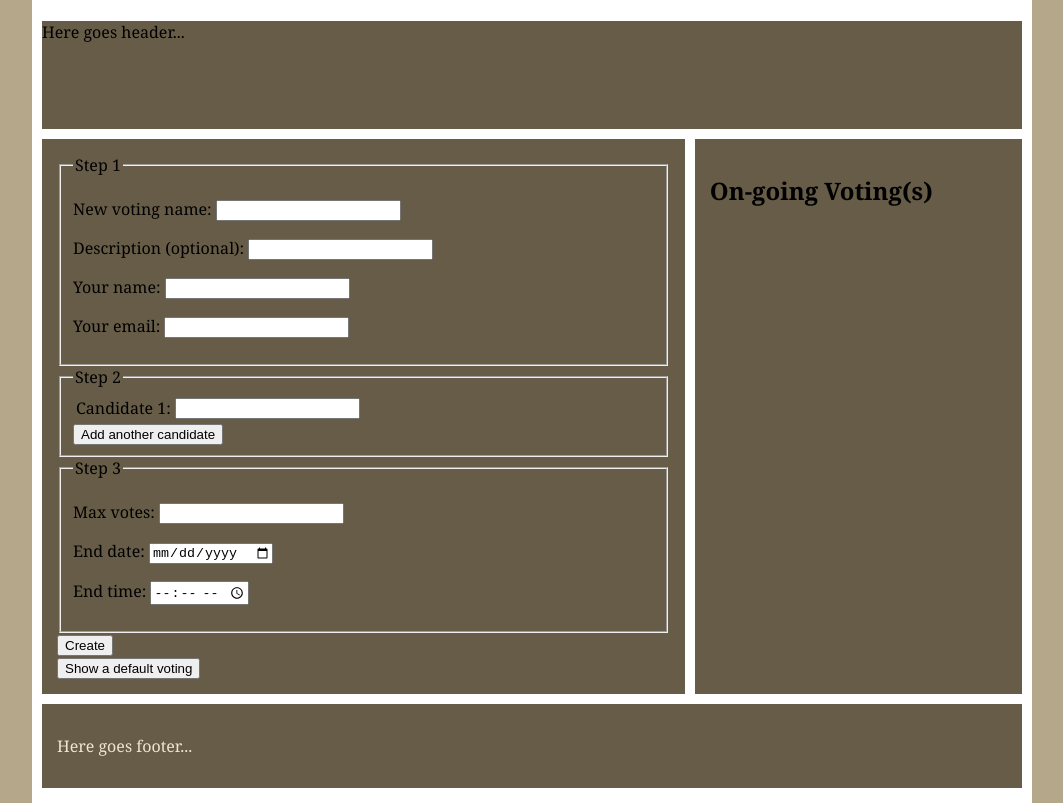
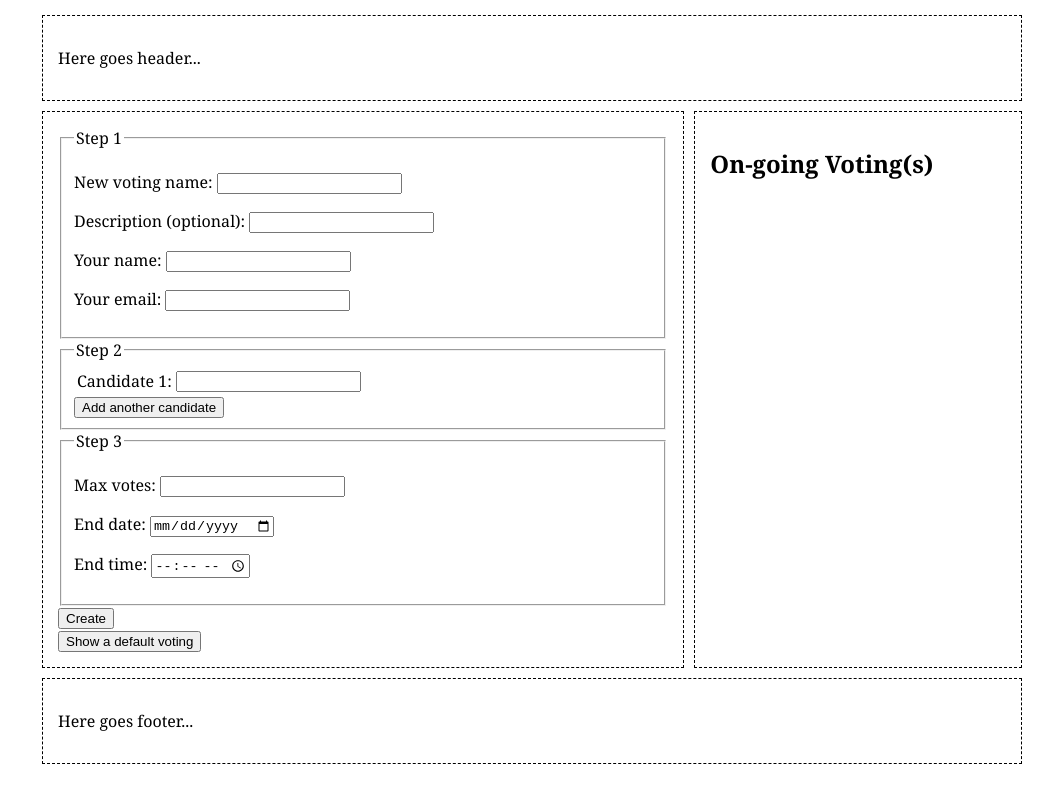
Before and after one commit to un2-0/Nemos.io, a website: page index.html in a window 1280 px wide. Shown: the whole page, without its empty margins (108-1171 px from the left). Drawn offline with Linux system fonts and the light colour scheme; no server answers.

Commit message:
change css into white and dashed

```diff
--- a/css/index.css
+++ b/css/default.css
@@ -1,5 +1,5 @@
 body {
-    background-color: #b5a789;
+    background-color: #FFFFFF;
     font-family: Georgia, "Times New Roman", Times, serif;
     margin: 0px;
 }
@@ -14,9 +14,11 @@ body {
 }
 
 #header {
-    background-color: #675c47;
+    background-color: #FFFFFF;
     margin: 10px 10px 0px 10px;
-    height: 108px;
+    padding: 15px;
+    border-style: dashed;
+    border-width: 1px;
 }
 
 #tableContainer{
@@ -30,25 +32,31 @@ body {
 
 #main {
     display: table-cell;
-    background-color: #675c47;
+    background-color: #FFFFFF;
     padding: 15px;
     width: 650px;
     vertical-align: top;
+    border-style: dashed;
+    border-width: 1px;
 }
 
 #sidebar {
     display: table-cell;
-    background-color: #675c47;
+    background-color: #FFFFFF;
     padding: 15px;
     width: 320px;
     vertical-align: top;
+    border-style: dashed;
+    border-width: 1px;
 }
 
 #footer {
-    background-color: #675c47;
-    color:#efe5d0;
+    background-color: #FFFFFF;
+    color:#000000;
     text-align: cetner;
     padding: 15px;
     margin: 0px 10px 10px 10px;
     clear: left;
+    border-style: dashed;
+    border-width: 1px;
 }
--- a/index.html
+++ b/index.html
@@ -3,7 +3,7 @@
     <head>
         <meta charset="UTF-8">
         <title>SmartVote</title>
-        <link type="text/css" rel="stylesheet" href="css/index.css">
+        <link type="text/css" rel="stylesheet" href="css/default.css">
     </head>
 
     <body>
```
